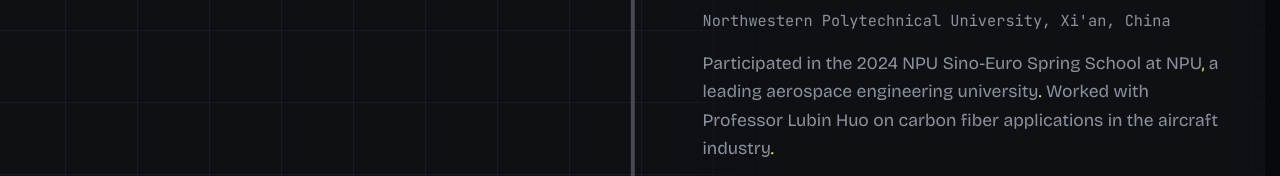
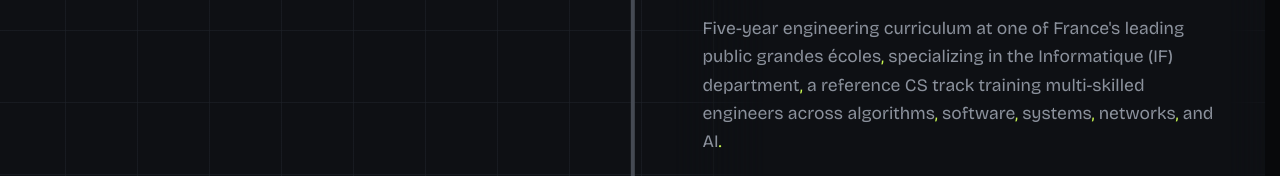
Before and after one commit to WiredMind2/fable-tetrazero, an Astro site: page / in a window 1280 px wide. Shown: the part 7023-7199 px from the top of the page. Built offline with nearby package versions, Linux system fonts and the light colour scheme; Astro itself is replaced by a stand-in of ours; no server answers.

Commit message:
deploy: update site (2026-07-06 23:52)

```diff
--- a/src/components/Experience.astro
+++ b/src/components/Experience.astro
@@ -10,7 +10,7 @@
 	'bobst',
 	'competitions',
 	'vr-research',
-	'npu-carbon-fiber',
+	// 'npu-carbon-fiber', // temporarily hidden
 	'insa-lyon',
 	'leadership',
 ];
@@ -23,8 +23,11 @@
 	education: 'Education',
 } as const;
 
+const hiddenExperienceIds = new Set(['npu-carbon-fiber']); // temporarily hidden
+
 const experiences = (await getCollection('experiences'))
 	.map((entry) => entry.data)
+	.filter((exp) => !hiddenExperienceIds.has(exp.id))
 	.sort((a, b) => {
 		const rank = (id: string) => {
 			const i = idOrder.indexOf(id);
```
